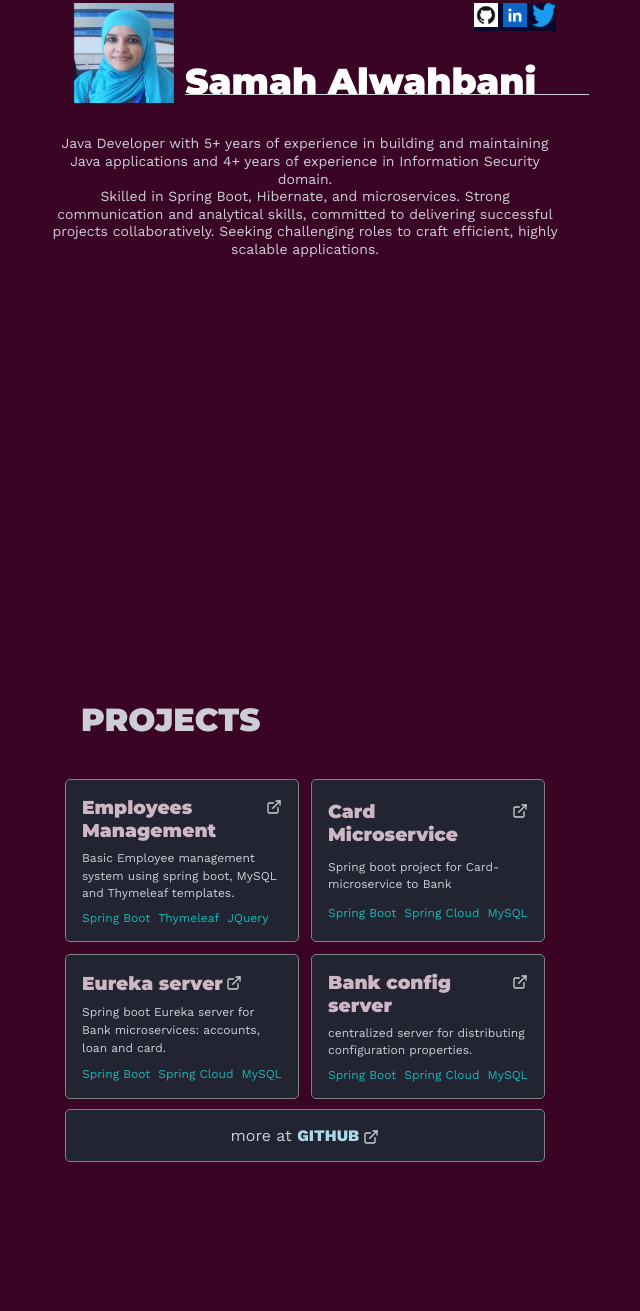
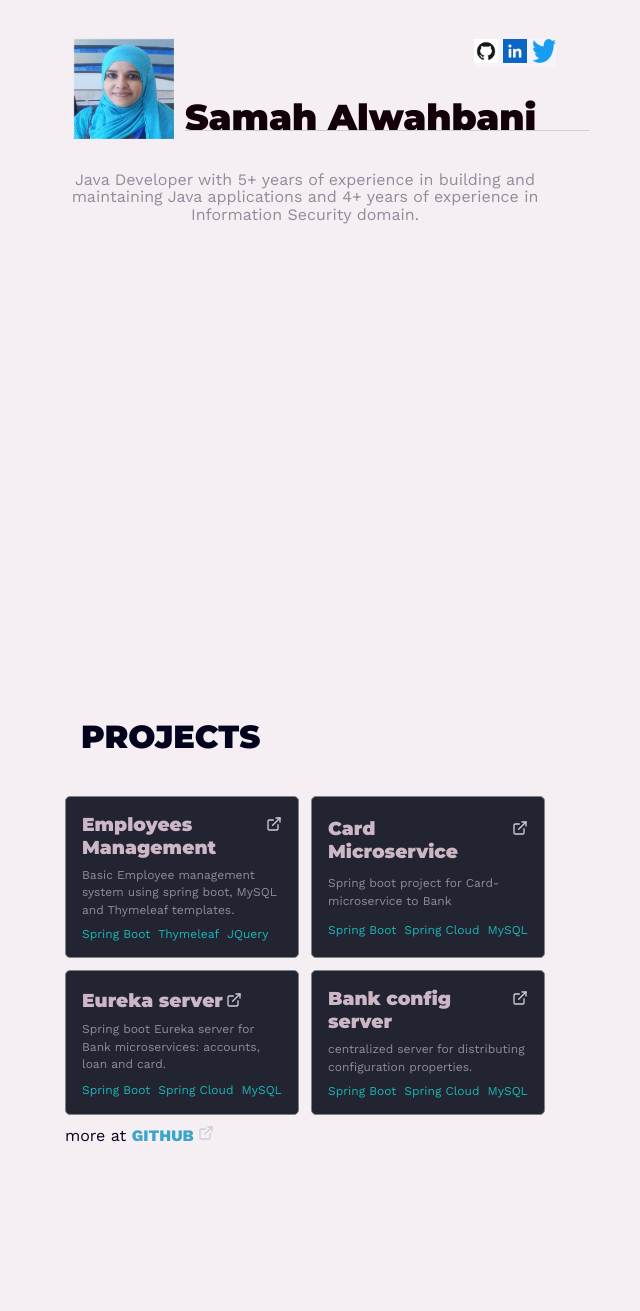
Before and after one commit to samah222/portfolio, a website built with Vite: page index.html in a window 1280 px wide. Shown: the part 269-1580 px from the top of the page, without its empty margins (335-975 px from the left). Built offline with nearby package versions, Linux system fonts and the light colour scheme.

Commit message:
update font and colors

```diff
--- a/index.html
+++ b/index.html
@@ -108,10 +108,6 @@
           Java Developer with 5+ years of experience in building and maintaining Java applications
           and 4+ years of experience in Information Security domain. <br />
 
-          Skilled in Spring Boot, Hibernate,
-          and microservices. Strong communication and analytical skills, committed to delivering
-          successful projects collaboratively. Seeking challenging roles to craft efficient,
-          highly scalable applications.
           <!-- <br />
         <br />
         Interested in Web, Software, App, Game Development, Board Games, Guitar,
@@ -270,7 +266,7 @@
         </div>
 
         <!-- To github repos -->
-        <div class="repository-container more-repo">
+        <div class="repository-description more-repo">
           more at
           <a
             href="https://github.com/samah222"
--- a/styles.css
+++ b/styles.css
@@ -1,10 +1,11 @@
 :root {
-  --bg-color: #070a2d;
-  --font-color: #cdced5;
-  --link-color: lightblue;
+  --bg-color: #f5f5f9;
+  --font-color: #03031e;
+  --font-color-2: #8d8d9d;
+  --link-color: rgb(57, 165, 201);
   --text-color-1: rgb(205, 182, 197);
-  --text-color-2: rgba(214, 255, 127, 1);
-  --headline-color: white;
+  --text-color-2: rgb(45, 34, 139);
+  --headline-color: rgb(19, 0, 9);
 }
 html {
   scroll-behavior: smooth;
@@ -17,7 +18,7 @@ html {
 
 body {
   min-height: 100vh;
-  background-color: #3a0425;
+  background-color: #f5eef2;
   text-align: center;
   font-family: "Work Sans", sans-serif;
   /* remove scroll bar and disable scroll */
@@ -46,8 +47,8 @@ a {
   text-decoration: none;
 }
 p {
-  color: var(--font-color);
-  font-size: 14px;
+  color: var(--font-color-2);
+  font-size: 16px;
   line-height: 1.1rem;
 }
 ul {
@@ -233,6 +234,7 @@ main hr {
 /* Repo Description */
 .repository-description {
   text-align: left;
+  --text-color-1: rgb(205, 182, 197);
 }
 
 /* Repo Langauges */
```
